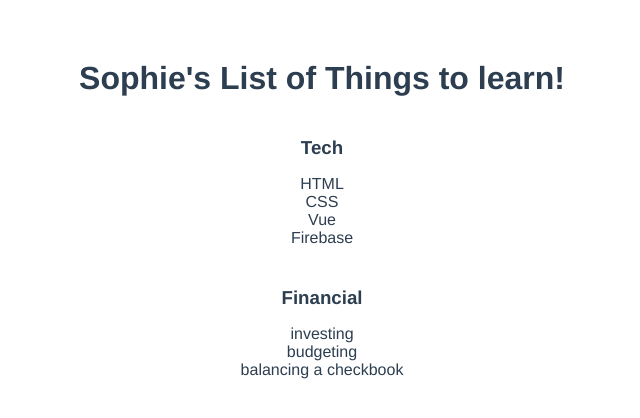
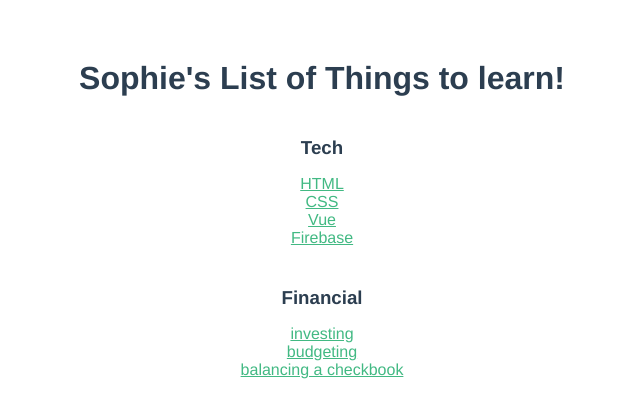
Before and after one commit to cristinaraipan/-tarea-multiples-componentes, a Vue app: page / in a window 1280 px wide. Shown: the top 418 px of the page, without its empty margins (318-958 px from the left). Built offline with nearby package versions, Linux system fonts and the light colour scheme.

Commit message:
se modifica MiLista, se agregan enlaces en los li y en el array de script

```diff
--- a/src/components/MiLista.vue
+++ b/src/components/MiLista.vue
@@ -3,13 +3,16 @@
     <h1>{{msg}}</h1>
     <h3>Tech</h3>
     <ul>
-        <li v-for= "cosa in tech" v-bind:key= "cosa.name">{{cosa.name}}</li>
+      <li v-for="cosa in tech" v-bind:key="cosa.name">
+        <a target="_blank" v-bind:href="cosa.enlace">{{ cosa.name }}</a>
+      </li>
     </ul>
     <h3>Financial</h3>
     <ul>
-        <li v-for= "cosa in financial" :key= "cosa.name">{{cosa.name}}</li>
+      <li v-for="cosa in financial" :key="cosa.name">
+        <a target="_blank" v-bind:href="cosa.enlace">{{ cosa.name }}</a>
+      </li>
     </ul>
-
   </div>
 </template>
 
@@ -19,37 +22,43 @@
   props: {
     msg: String,
   },
-  data(){
-    return{
+  data() {
+    return {
       tech: [
         {
           name: "HTML",
+          enlace: "https://www.w3schools.com/html/",
         },
         {
           name: "CSS",
+          enlace: "https://www.w3schools.com/html/html_css.asp",
         },
         {
           name: "Vue",
+          enlace: "https://vuejs.org",
         },
         {
           name: "Firebase",
+          enlace: "https://firebase.google.com",
         },
-
       ],
       financial: [
         {
-                name: "investing"
+          name: "investing",
+          enlace: "https://es.investing.com"
         },
         {
-                name: "budgeting"
+          name: "budgeting",
+          enlace: "https://www.mymoneycoach.ca/budgeting/what-is-a-budget-planning-forecasting"
         },
         {
-                name: "balancing a checkbook"
-            }
-        ]
-    }
-  }
-}
+          name: "balancing a checkbook",
+          enlace: "https://www.linguee.com/english-spanish/translation/balance+a+checkbook.html"
+        },
+      ],
+    };
+  },
+};
 </script>
 
 <!-- Add "scoped" attribute to limit CSS to this component only -->
```
Lines whose indentation alone changed are shown as unchanged.
